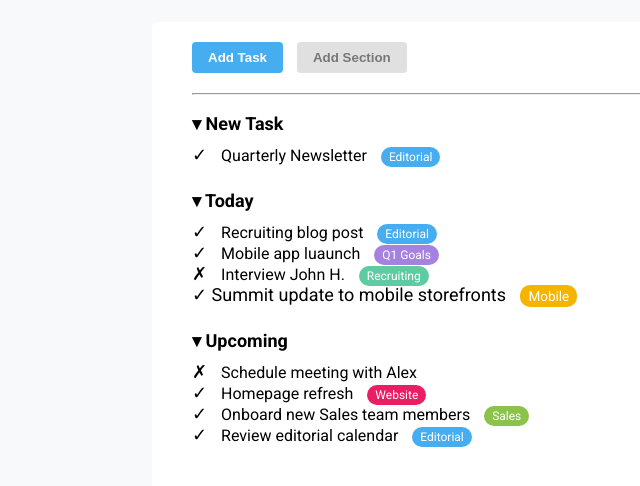
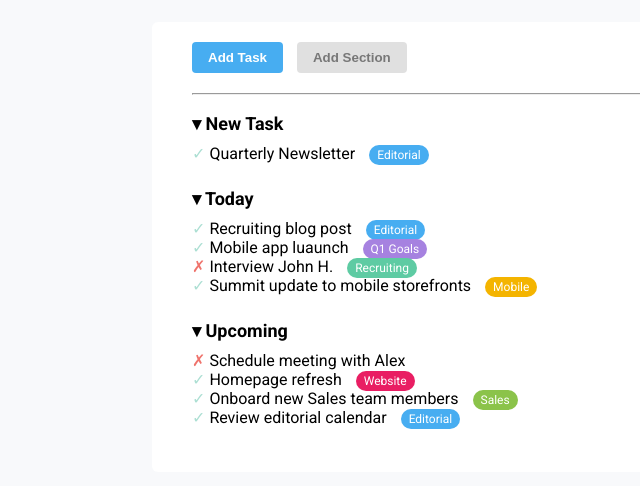
Before and after one commit to noemicottone/html-css-toboolist, a plain HTML site: page index.html in a window 1280 px wide. Shown: the part 82-568 px from the top of the page, without its empty margins (0-640 px from the left). Drawn offline with Linux system fonts and the light colour scheme.

Commit message:
add symbol color

```diff
--- a/css/style.css
+++ b/css/style.css
@@ -90,3 +90,11 @@ button {
 .sales {
     background-color: #8bc34a;
 }
+
+.symbolcheck {
+    color: #acdfd3;
+}
+
+.symbolcross {
+    color: #ef736c;
+}
--- a/index.html
+++ b/index.html
@@ -32,30 +32,31 @@
             <hr>
             <div class="section">
                 <h3>&#9662; New Task</h3>
-                <div class="task"><span class="symbol">&check;</span> Quarterly Newsletter <span
+                <div class="task"><span class="symbolcheck">&check;</span> Quarterly Newsletter <span
                         class="badge editorial">Editorial</span></div>
             </div>
 
             <div class="section">
                 <h3>&#9662; Today</h3>
-                <div class="task"><span class="symbol">&check;</span> Recruiting blog post <span
+                <div class="task"><span class="symbolcheck">&check;</span> Recruiting blog post <span
                         class="badge editorial">Editorial</span></div>
-                <div class="task"><span class="symbol">&check;</span> Mobile app luaunch <span class="badge q1Goals">Q1
+                <div class="task"><span class="symbolcheck">&check;</span> Mobile app luaunch <span
+                        class="badge q1Goals">Q1
                         Goals</span></div>
-                <div class="task"><span class="symbol">&cross;</span> Interview John H. <span
+                <div class="task"><span class="symbolcross">&cross;</span> Interview John H. <span
                         class="badge recruiting">Recruiting</span></div>
-                <div class="task"><span class="symbol">&check;</sp&check;an> Summit update to mobile storefronts <span
-                            class="badge mobile">Mobile</span></div>
+                <div class="task"><span class="symbolcheck">&check;</span> Summit update to mobile storefronts <span
+                        class="badge mobile">Mobile</span></div>
             </div>
 
             <div class="section">
                 <h3>&#9662; Upcoming</h3>
-                <div class="task"><span class="symbol">&cross;</span> Schedule meeting with Alex</div>
-                <div class="task"><span class="symbol">&check;</span> Homepage refresh <span
+                <div class="task"><span class="symbolcross">&cross;</span> Schedule meeting with Alex</div>
+                <div class="task"><span class="symbolcheck">&check;</span> Homepage refresh <span
                         class="badge website">Website</span></div>
-                <div class="task"><span class="symbol">&check;</span> Onboard new Sales team members <span
+                <div class="task"><span class="symbolcheck">&check;</span> Onboard new Sales team members <span
                         class="badge sales">Sales</span></div>
-                <div class="task"><span class="symbol">&check;</span> Review editorial calendar <span
+                <div class="task"><span class="symbolcheck">&check;</span> Review editorial calendar <span
                         class="badge editorial">Editorial</span></div>
             </div>
         </div>
```
